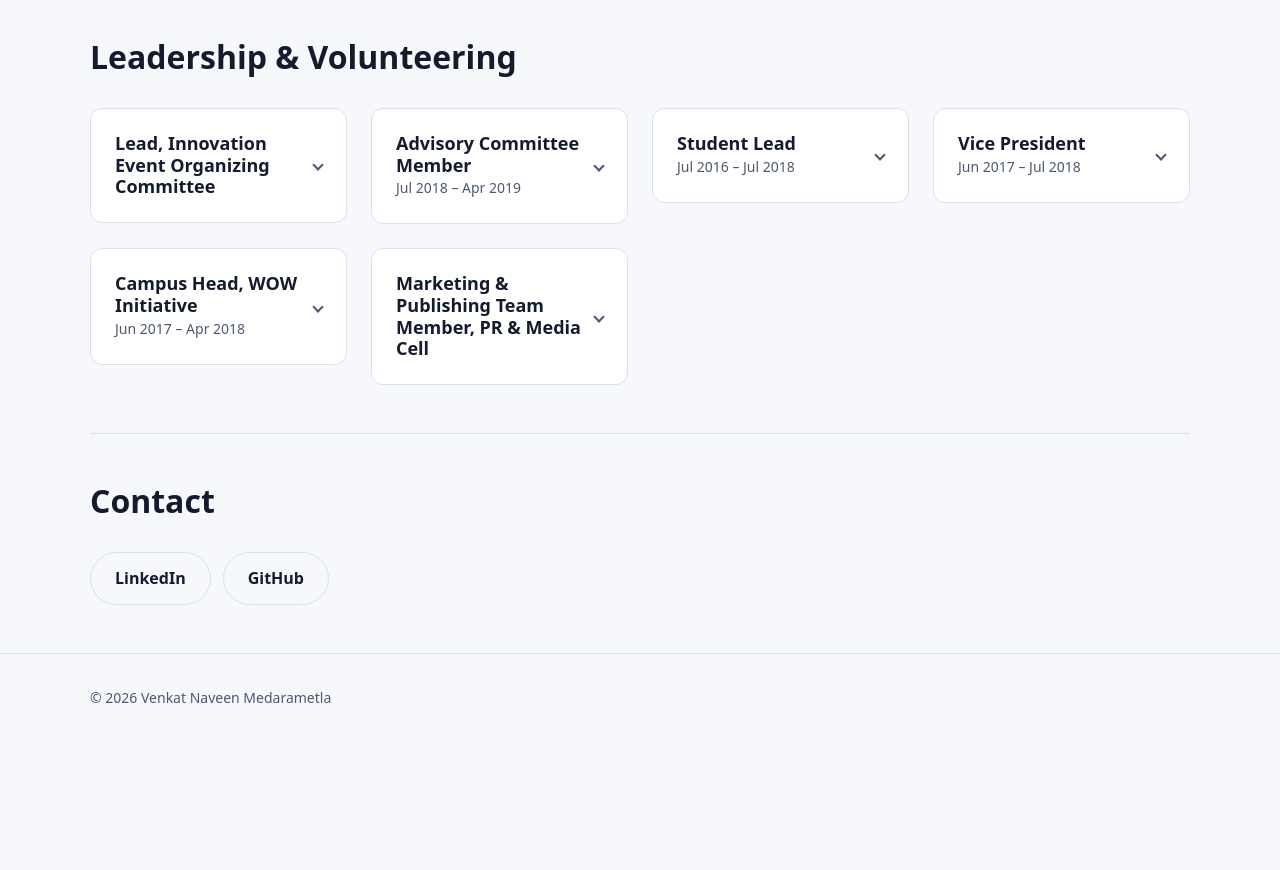
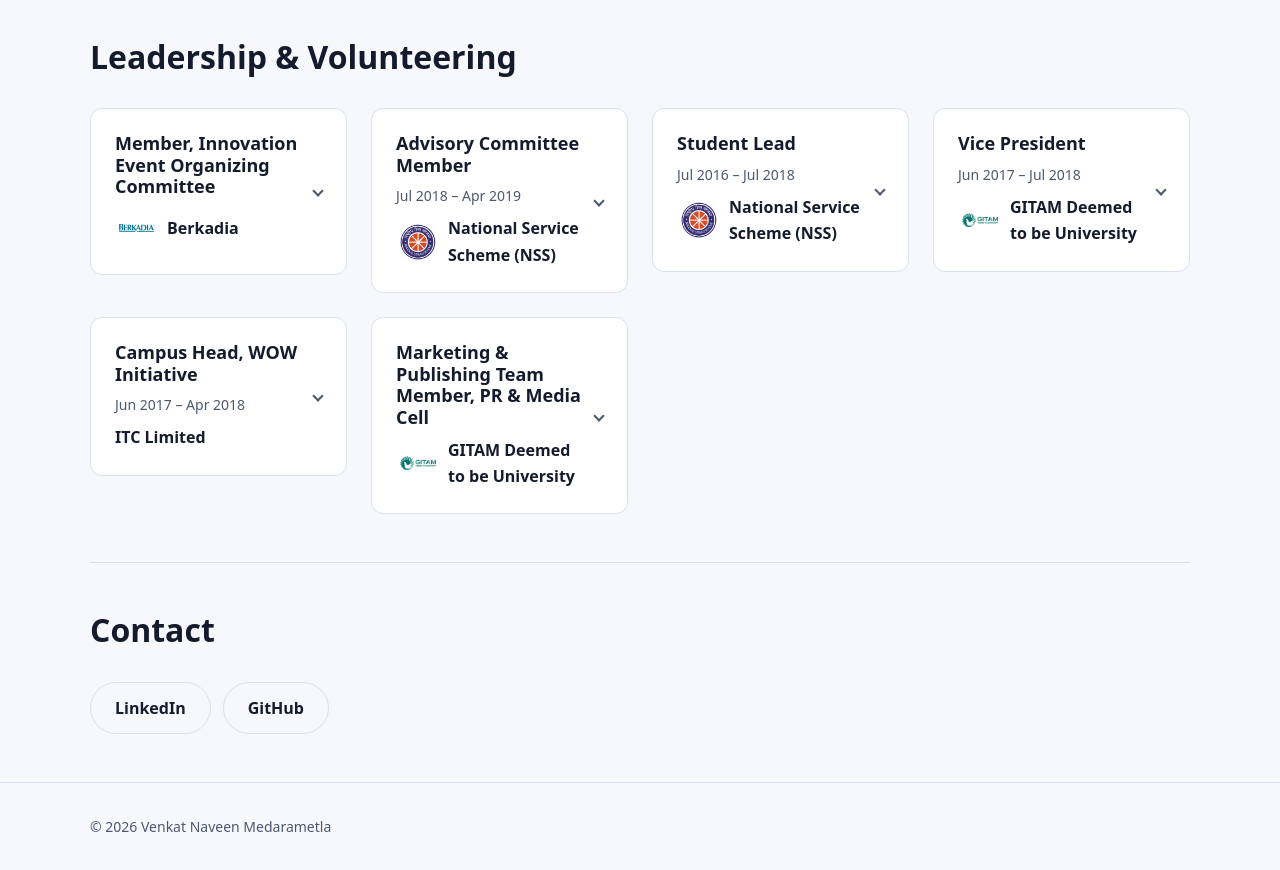
Before and after one commit to VenkatNaveenMedarametla/VenkatNaveenMedarametla.github.io, a plain HTML site: page index.html in a window 1280 px wide. Shown: the part 4480-5350 px from the top of the page. Before the commit the page ends 5233 px from the top, so only its background shows below. Drawn offline with Linux system fonts and the light colour scheme.

Commit message:
Rename innovation committee role to Member and collapse only its description
Co-authored-by: Cursor <cursoragent@cursor.com>

```diff
--- a/css/components.css
+++ b/css/components.css
@@ -406,8 +406,16 @@
   font-size: var(--font-size-sm);
 }
 
-.leadership-item > .leadership-item__description,
-.leadership-item > .org-badge {
+.leadership-item__heading {
+  display: grid;
+  gap: var(--space-2);
+}
+
+.leadership-item__heading > * {
+  margin: 0;
+}
+
+.leadership-item > .leadership-item__description {
   margin-top: var(--space-3);
 }
 
--- a/data/profile.js
+++ b/data/profile.js
@@ -218,7 +218,8 @@ export const profile = {
 
   leadership: [
     {
-      role: "Lead, Innovation Event Organizing Committee",
+      role: "Member, Innovation Event Organizing Committee",
+      description: "Successfully led multiple events across the organization.",
       organization: ORGANIZATIONS.berkadia,
     },
     {
--- a/js/render/leadership.js
+++ b/js/render/leadership.js
@@ -4,11 +4,13 @@ import { renderOrganization } from "./organization.js";
 function renderLeadershipItem({ role, period, description, organization }) {
   return createElement("details", { className: "leadership-item disclosure" }, [
     createElement("summary", { className: "disclosure__summary" }, [
-      createElement("h3", { className: "leadership-item__role", text: role }),
-      period && createElement("span", { className: "leadership-item__period", text: period }),
+      createElement("div", { className: "leadership-item__heading" }, [
+        createElement("h3", { className: "leadership-item__role", text: role }),
+        period && createElement("span", { className: "leadership-item__period", text: period }),
+        renderOrganization(organization),
+      ]),
     ]),
     description && createElement("p", { className: "leadership-item__description", text: description }),
-    renderOrganization(organization),
   ]);
 }
 
```
